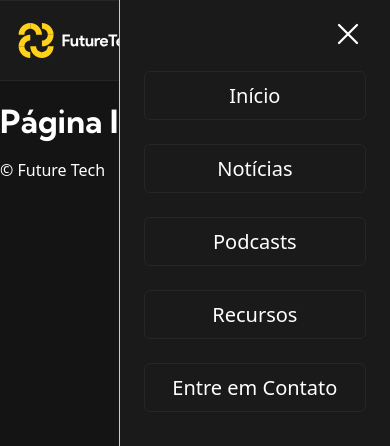
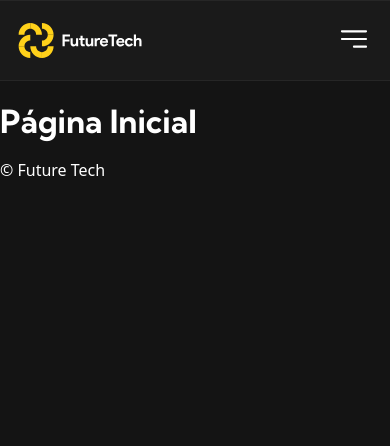
Before and after one commit to alexandreraminelli/pratica-react-ai-blog-website, a React (Vite) app: page / in a window 390 px wide. Shown: the top 446 px of the page. Built offline with nearby package versions, Linux system fonts and the light colour scheme.

Commit message:
feat(navbar): script para exibir e ocultar o navbar mobile

```diff
--- a/src/components/Buttons/IconButton/IconButton.tsx
+++ b/src/components/Buttons/IconButton/IconButton.tsx
@@ -7,8 +7,10 @@ import styles from "./IconButton.module.css"
 interface IconButtonProps {
   /** Ícone do botão */
   Icon: React.ComponentType
-  /** Classes personalizadas */
+  /** Classes personalizadas (opcional) */
   className?: string | null
+  /** Funções a serem chamadas ao clicar no botão (opcional) */
+  onClick?: (event: React.MouseEvent<HTMLButtonElement>) => void
 }
 
 /**
@@ -16,10 +18,14 @@ interface IconButtonProps {
  * @param Icon O ícone a ser exibido.
  * @returns O botão com o ícone.
  */
-export default function IconButton({ Icon, className }: IconButtonProps): JSX.Element {
+export default function IconButton({ Icon, className, onClick }: IconButtonProps): JSX.Element {
   return (
-    <button className={`${styles.iconButton} ${className || ""}`}>
-      <Icon />
+    <button
+      // Atributos do botão
+      className={`${styles.iconButton} ${className || ""}`} // classes CSS do botão
+      onClick={onClick} // função a ser chamada ao clicar no botão
+    >
+      <Icon /> {/* Ícone do botão */}
     </button>
   )
 }
--- a/src/layout/Header/components/Navbar.module.css
+++ b/src/layout/Header/components/Navbar.module.css
@@ -59,6 +59,11 @@ nav.navbar {
     /* Layout */
     flex-direction: column;
 
+    /* Ocultar o navbar no mobile fora da tela */
+    transform: translateX(100%);
+    /* Transição ao ocultar/exibir */
+    transition: transform 0.5s ease-in-out;
+
     /* Background */
     background-color: var(--background-secondary);
     /* Borda */
@@ -98,6 +103,11 @@ nav.navbar {
         }
       }
     }
+
+    /* Navbar ativo no sidebar */
+    &.active {
+      transform: translateX(0);
+    }
   }
 }
 
--- a/src/layout/Header/components/Navbar.tsx
+++ b/src/layout/Header/components/Navbar.tsx
@@ -1,3 +1,5 @@
+import { useState } from "react" // estados de uso
+
 /* importação de componentes */
 import MenuIcon from "./MenuIcon" // ícone SVG de menu
 import CloseIcon from "../../../components/icons/CloseIcon" //ícone SVG de fechar (X)
@@ -21,11 +23,18 @@ interface LinksNavbarProps {
  * @returns O JSX da barra de navegação.
  */
 export default function Navbar(): JSX.Element {
+  /* exibir/ocultar o navbar mobile */
+  // Criação de estado de uso para controlar se o navbar está ativo
+  const [isNavbarActive, setIsNavbarActive] = useState(false)
+  // Handlers para abrir e fechar o menu
+  const handleMenuOpen = () => setIsNavbarActive(true)
+  const handleMenuClose = () => setIsNavbarActive(false)
+
   return (
     <>
-      <nav className={styles.navbar}>
+      <nav className={`${styles.navbar} ${isNavbarActive ? styles.active : ""}`}>
         {/* Botão de fechar o navbar mobile */}
-        <IconButton Icon={CloseIcon} className={styles.FecharButton} />
+        <IconButton Icon={CloseIcon} className={styles.FecharButton} onClick={handleMenuClose} />
 
         {/* Lista de links do Navbar */}
         <ul>
@@ -37,7 +46,7 @@ export default function Navbar(): JSX.Element {
         </ul>
       </nav>
       {/* Botão de menu mobile */}
-      <IconButton Icon={MenuIcon} className={styles.MenuButton} />
+      <IconButton Icon={MenuIcon} className={styles.MenuButton} onClick={handleMenuOpen} />
     </>
   )
 }
```
